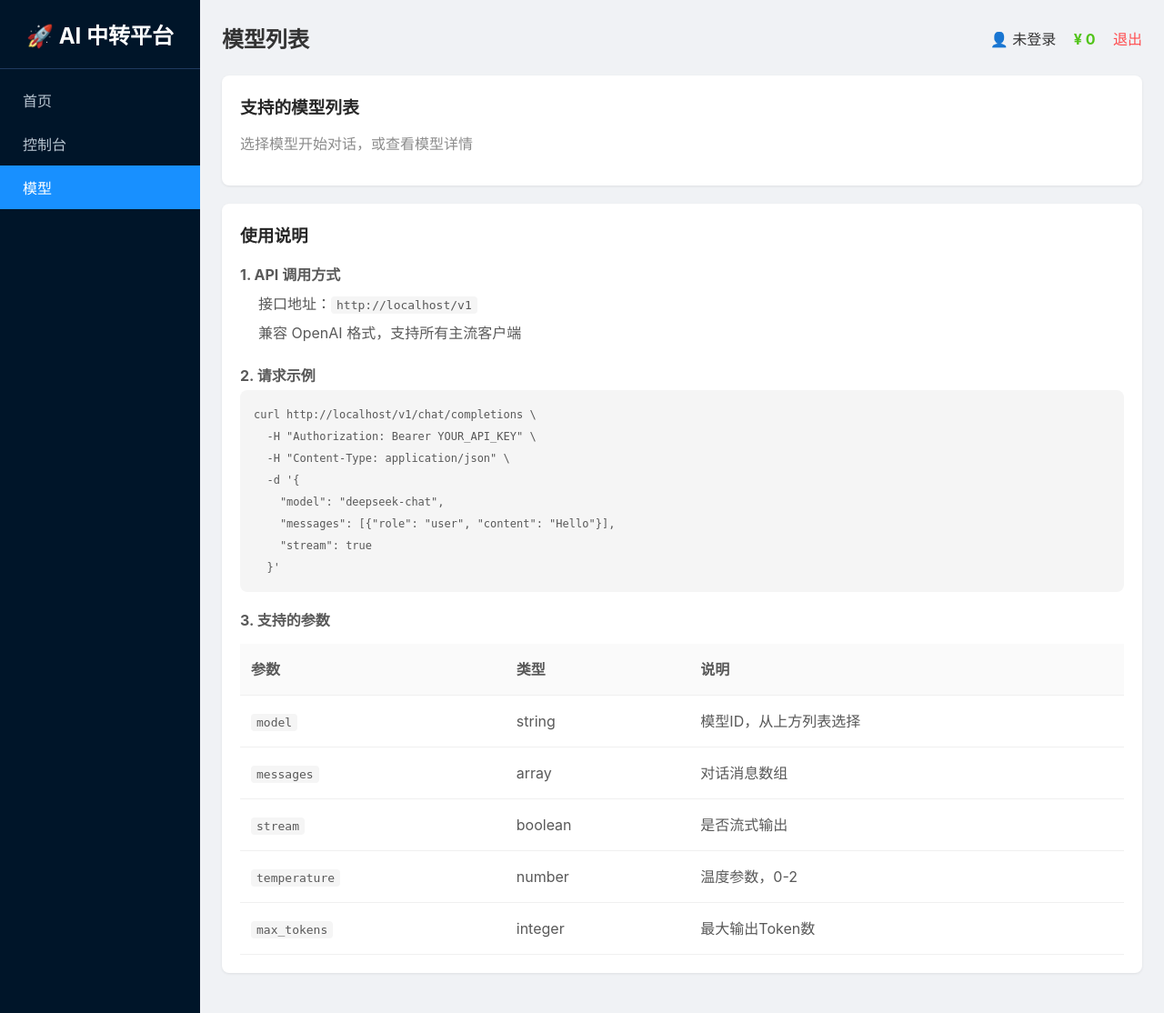
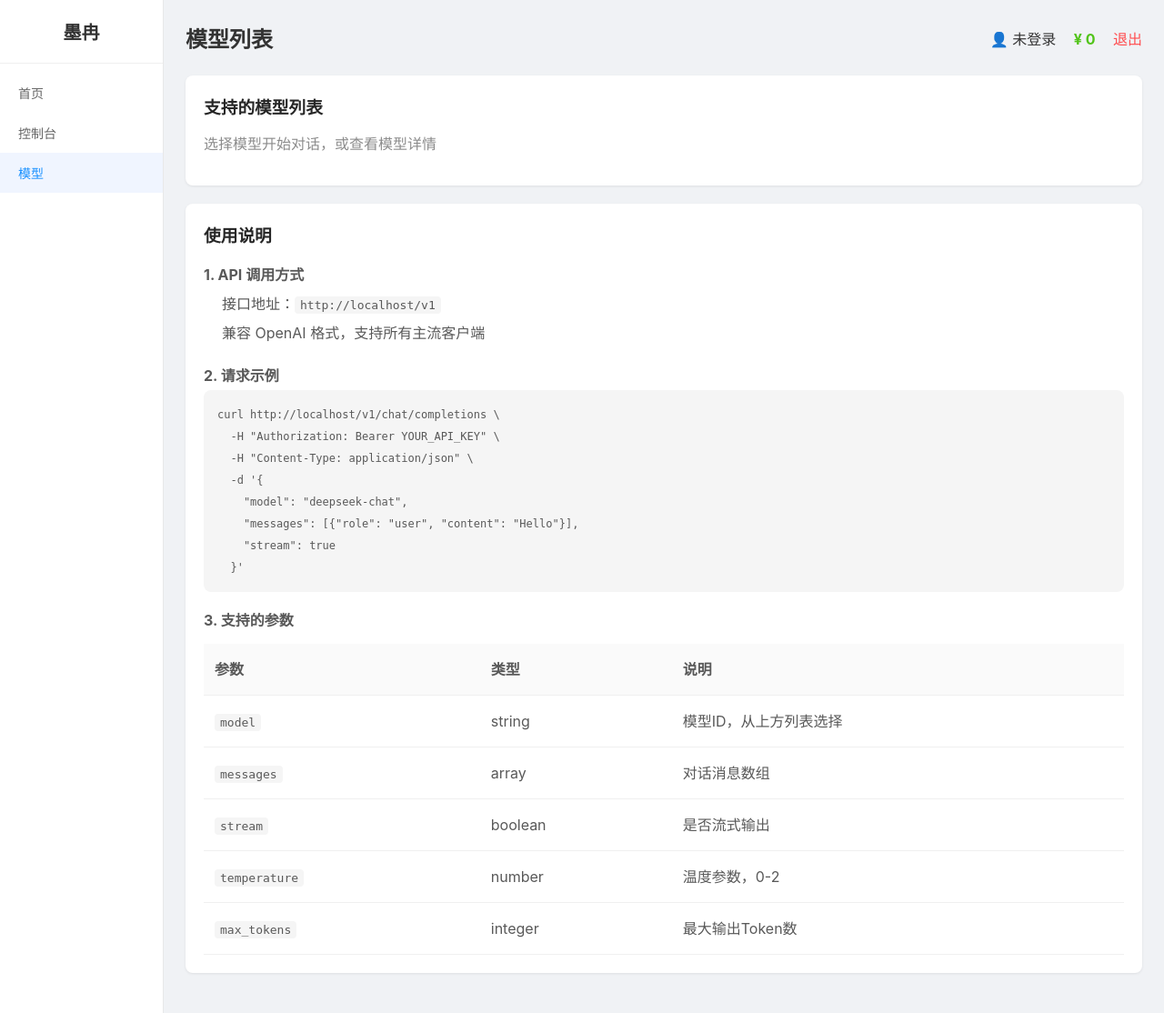
Before and after one commit to 2004111yxz/-, a Flask app: page /models in a window 1280 px wide. Shown: the whole page at 91% size. Run offline with Flask 3, Linux system fonts and the light colour scheme; a user stored in the database is signed in; data that the repository does not hold is empty; some libraries are stand-ins or nearby versions.

Commit message:
Add files via upload

```diff
--- a/app.py
+++ b/app.py
@@ -1124,8 +1124,20 @@ def chat_completions():
             prompt_tokens = result['usage'].get('prompt_tokens', 0)
             completion_tokens = result['usage'].get('completion_tokens', 0)
         else:
+            # 估算 token 数
             prompt_tokens = 0
             completion_tokens = 0
+            messages = body.get('messages', [])
+            for msg in messages:
+                content = msg.get('content', '')
+                if content:
+                    prompt_tokens += max(len(content) // 3, 1)
+
+            # 从响应中估算 completion_tokens
+            if 'choices' in result and len(result['choices']) > 0:
+                content = result['choices'][0].get('message', {}).get('content', '')
+                if content:
+                    completion_tokens = max(len(content) // 3, 1)
 
         cost = (prompt_tokens / 1000) * model_cfg['input_price'] + (completion_tokens / 1000) * model_cfg['output_price']
         now = datetime.now().strftime("%Y-%m-%d %H:%M:%S")
@@ -1190,6 +1202,14 @@ def stream_response(conn, user, model_cfg, body):
         prompt_tokens = 0
         completion_tokens = 0
         full_content = ""
+
+        # 估算 prompt_tokens（如果上游不返回usage）
+        messages = body.get('messages', [])
+        for msg in messages:
+            content = msg.get('content', '')
+            if content:
+                # 简单估算：中文约1.5字符/token，英文约4字符/token
+                prompt_tokens += max(len(content) // 3, 1)
 
         def generate():
             nonlocal prompt_tokens, completion_tokens, full_content
--- a/templates/admin_models.html
+++ b/templates/admin_models.html
@@ -1,6 +1,6 @@
 {% extends "base.html" %}
 
-{% block title %}模型管理 - AI 中转平台{% endblock %}
+{% block title %}模型管理 - 墨冉AI{% endblock %}
 
 {% block content %}
 <div style="display:flex;gap:20px">
--- a/templates/base.html
+++ b/templates/base.html
@@ -3,15 +3,15 @@
 <head>
     <meta charset="UTF-8">
     <meta name="viewport" content="width=device-width, initial-scale=1.0">
-    <title>{% block title %}AI 中转平台{% endblock %}</title>
+    <title>{% block title %}墨冉{% endblock %}</title>
     <style>
         *{margin:0;padding:0;box-sizing:border-box}
         body{font-family:-apple-system,BlinkMacSystemFont,'Segoe UI',Roboto,sans-serif;background:#f0f2f5;min-height:100vh;color:#333}
         .layout{display:flex;min-height:100vh}
-        .sidebar{width:220px;background:#001529;color:white;padding:20px 0;flex-shrink:0}
-        .sidebar h2{text-align:center;padding:0 20px 20px;border-bottom:1px solid #1f3a5f;margin-bottom:10px}
-        .menu-item{display:block;padding:12px 25px;color:#b8c5d1;text-decoration:none;transition:all 0.2s}
-        .menu-item:hover,.menu-item.active{background:#1890ff;color:white}
+        .sidebar{width:180px;background:#ffffff;border-right:1px solid #e8e8e8;padding:20px 0;flex-shrink:0}
+        .sidebar h2{text-align:center;padding:0 20px 20px;border-bottom:1px solid #f0f0f0;margin-bottom:10px;color:#333;font-size:20px}
+        .menu-item{display:block;padding:12px 20px;color:#666;text-decoration:none;transition:all 0.2s;font-size:14px}
+        .menu-item:hover,.menu-item.active{background:#f0f5ff;color:#1890ff}
         .main{flex:1;padding:24px;overflow-y:auto}
         .header{display:flex;justify-content:space-between;align-items:center;margin-bottom:24px}
         .card{background:white;border-radius:8px;padding:20px;box-shadow:0 1px 3px rgba(0,0,0,0.08);margin-bottom:20px}
@@ -73,7 +73,7 @@
 <body>
     <div class="layout">
         <div class="sidebar">
-            <h2>🚀 AI 中转平台</h2>
+            <h2>墨冉</h2>
             {% for key, name, url in menu_items %}
                 <a href="{{ url }}" class="menu-item {{ 'active' if active_menu == key else '' }}">{{ name }}</a>
             {% endfor %}
--- a/templates/chat.html
+++ b/templates/chat.html
@@ -1,6 +1,6 @@
 {% extends "base.html" %}
 
-{% block title %}AI 对话 - AI 中转平台{% endblock %}
+{% block title %}控制台 - 墨冉AI{% endblock %}
 
 {% block content %}
 <div class="chat-container">
--- a/templates/dashboard.html
+++ b/templates/dashboard.html
@@ -1,6 +1,6 @@
 {% extends "base.html" %}
 
-{% block title %}仪表盘 - AI 中转平台{% endblock %}
+{% block title %}首页 - 墨冉AI{% endblock %}
 
 {% block content %}
 <div class="stats">
--- a/templates/keys.html
+++ b/templates/keys.html
@@ -1,6 +1,6 @@
 {% extends "base.html" %}
 
-{% block title %}API 密钥 - AI 中转平台{% endblock %}
+{% block title %}API密钥 - 墨冉AI{% endblock %}
 
 {% block content %}
 <div class="card">
--- a/templates/logs.html
+++ b/templates/logs.html
@@ -1,6 +1,6 @@
 {% extends "base.html" %}
 
-{% block title %}调用记录 - AI 中转平台{% endblock %}
+{% block title %}调用记录 - 墨冉AI{% endblock %}
 
 {% block content %}
 <div class="card">
--- a/templates/models.html
+++ b/templates/models.html
@@ -1,6 +1,6 @@
 {% extends "base.html" %}
 
-{% block title %}模型列表 - AI 中转平台{% endblock %}
+{% block title %}模型 - 墨冉AI{% endblock %}
 
 {% block content %}
 <div class="card">
--- a/templates/profile.html
+++ b/templates/profile.html
@@ -1,6 +1,6 @@
 {% extends "base.html" %}
 
-{% block title %}个人设置 - AI 中转平台{% endblock %}
+{% block title %}个人设置 - 墨冉AI{% endblock %}
 
 {% block content %}
 <div class="card" style="max-width:500px">
--- a/templates/recharge.html
+++ b/templates/recharge.html
@@ -1,6 +1,6 @@
 {% extends "base.html" %}
 
-{% block title %}卡密充值 - AI 中转平台{% endblock %}
+{% block title %}充值 - 墨冉AI{% endblock %}
 
 {% block content %}
 <div class="card">
```
